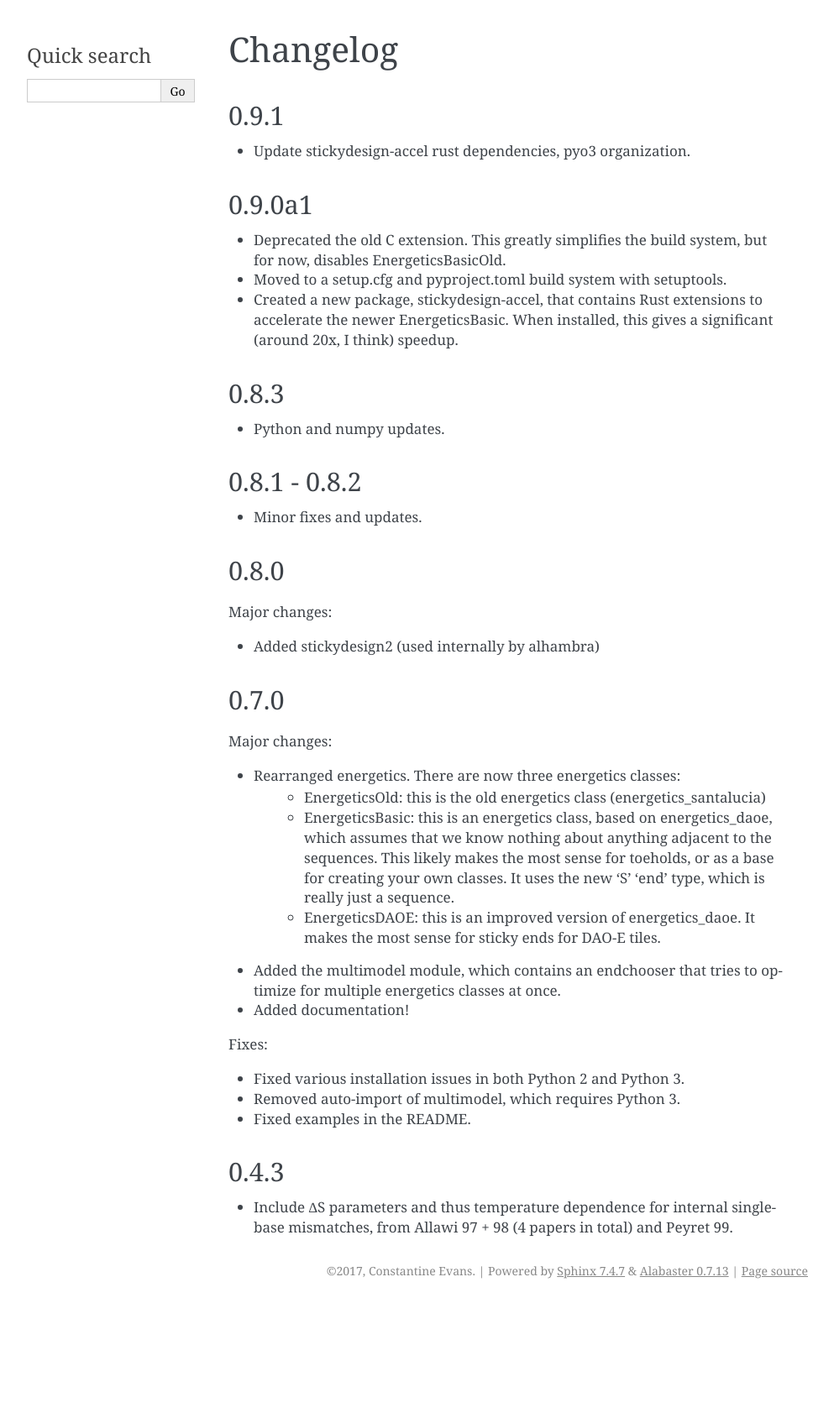
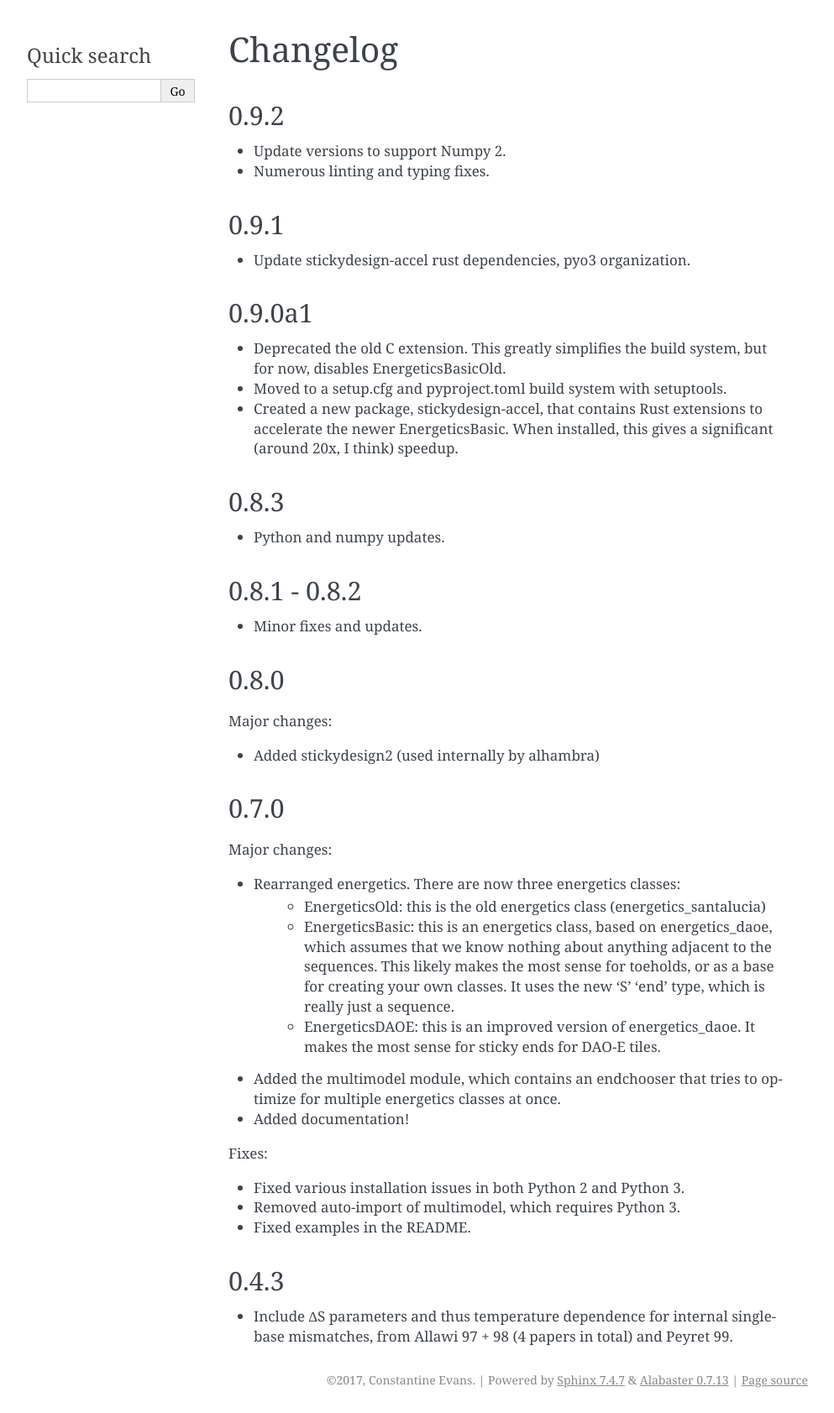
Before and after one commit to DNA-and-Natural-Algorithms-Group/stickydesign, a Sphinx documentation site: the page built from docs/changelog.rst, in a window 1280 px wide. Shown: the whole page at 84% size, without its empty margins (148-1141 px from the left). Built offline with Sphinx 7.4.7, drawn with Linux system fonts in a browser that asks for light colours; pages that are not in the unit, such as notebooks, are missing from menus; before the commit the page ends 1553 px from its top, so only the background shows below that.

```diff
--- a/docs/changelog.rst
+++ b/docs/changelog.rst
@@ -1,5 +1,11 @@
 Changelog
 ==========
+
+0.9.2
+-----
+
+* Update versions to support Numpy 2.
+* Numerous linting and typing fixes.
 
 0.9.1
 -----
```
Also changed, not shown: README.md (+2 -2 lines).
